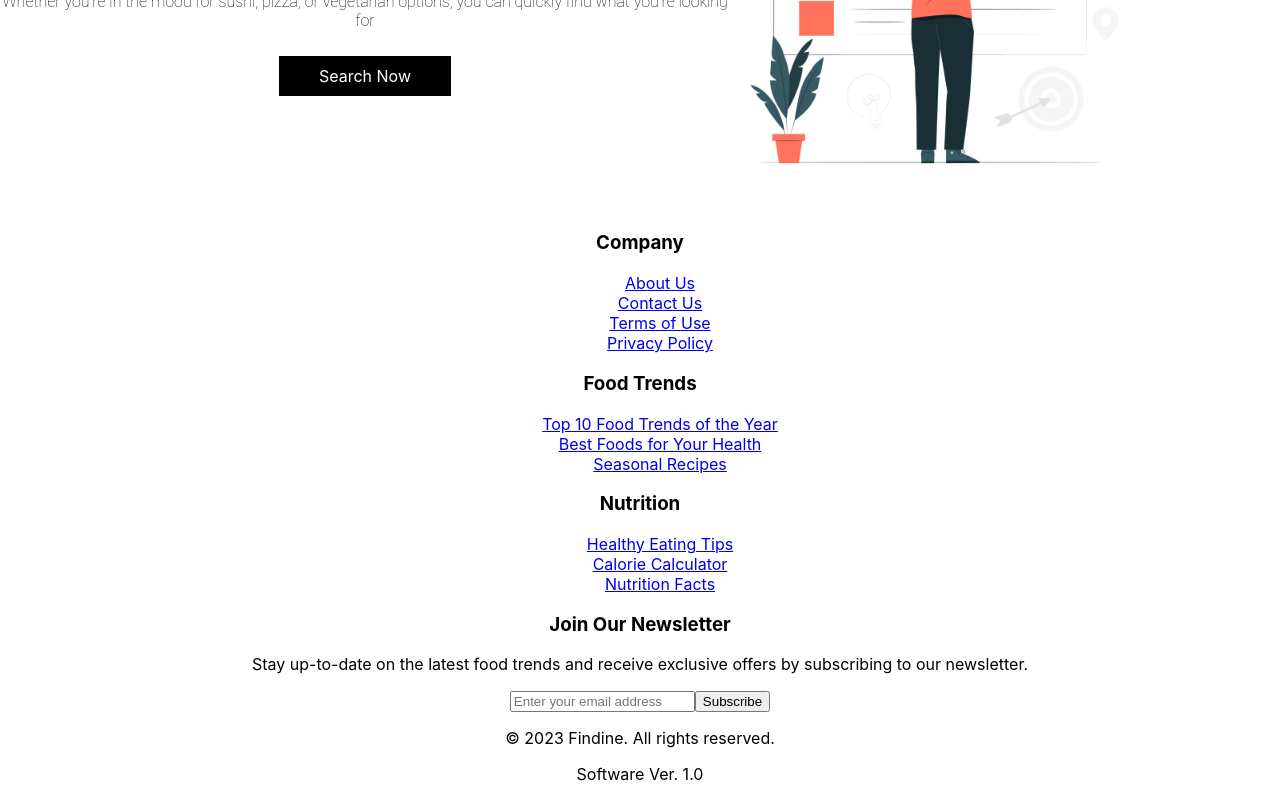
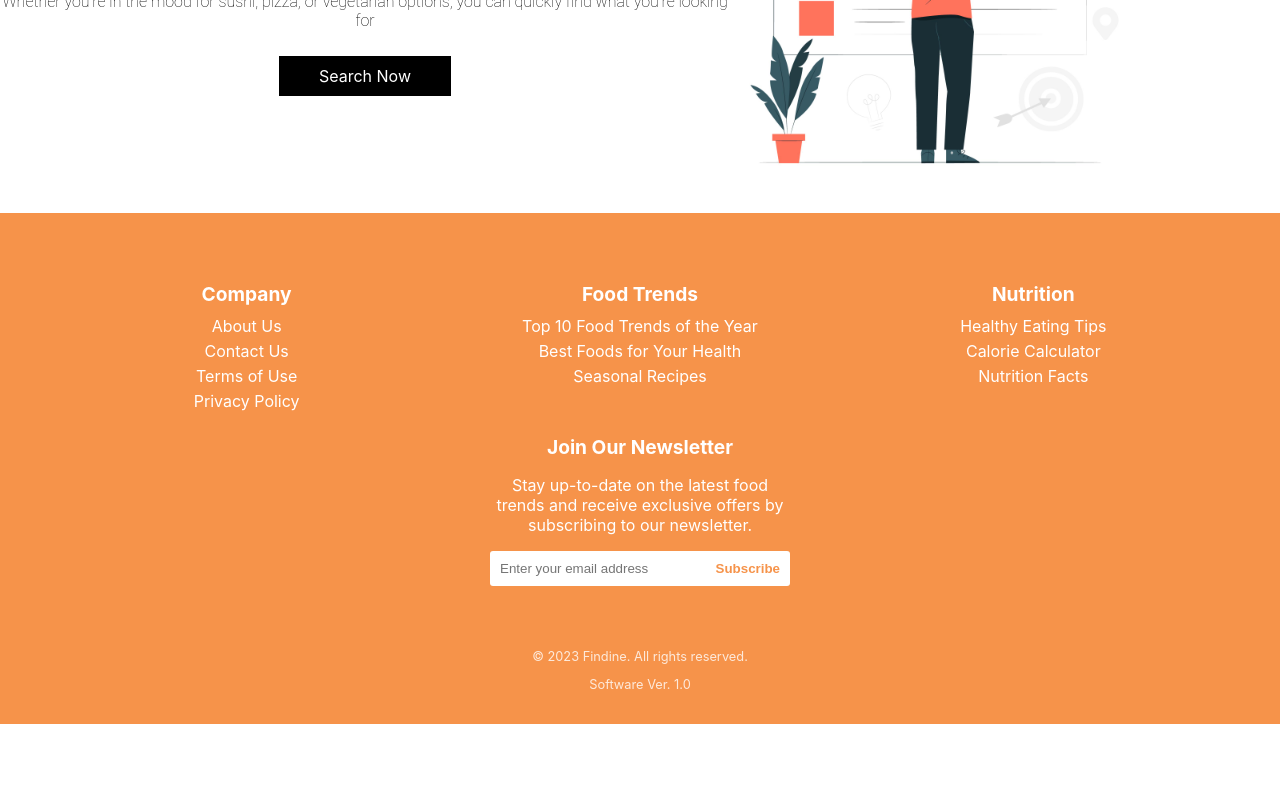
Before and after one commit to FindineApp/Findine-Web, a React (Create React App) app: page / in a window 1280 px wide. Shown: the part 2467-3267 px from the top of the page. After the commit the page ends 3191 px from the top, so only its background shows below. Built offline with nearby package versions, Linux system fonts and the light colour scheme.

Commit message:
footer css styling

```diff
--- a/src/components/footer/Footer.css
+++ b/src/components/footer/Footer.css
@@ -0,0 +1,75 @@
+footer {
+  background-color: rgb(246, 147, 74);
+  color: white;
+}
+
+.footer {
+  display: flex;
+  flex-wrap: wrap;
+  justify-content: space-around;
+  padding: 50px;
+}
+
+.footer-section {
+  width: 300px;
+}
+
+.footer h3 {
+  font-size: 1.2rem;
+  margin-bottom: 10px;
+}
+
+.footer ul {
+  list-style: none;
+  margin: 0;
+  padding: 0;
+}
+
+.footer li {
+  margin-bottom: 5px;
+}
+
+.footer a {
+  color: white;
+  text-decoration: none;
+}
+
+.footer form {
+  display: flex;
+}
+
+.footer input[type="email"] {
+  border-radius: 3px 0 0 3px;
+  border: none;
+  flex-grow: 1;
+  padding: 10px;
+}
+
+.footer button {
+  background-color: white;
+  border-radius: 0 3px 3px 0;
+  border: none;
+  color: rgb(246, 147, 74);
+  font-weight: bold;
+  padding: 10px;
+  transition: background-color 0.2s ease;
+}
+
+.footer button:hover {
+  background-color: #fff0e6;
+  cursor: pointer;
+}
+
+footer .copyright {
+  text-align: center;
+}
+
+footer .copyright p {
+  font-size: 0.8rem;
+  color: #fff;
+  opacity: 0.8;
+}
+
+#page-end {
+  padding-bottom: 20px;
+}
```
